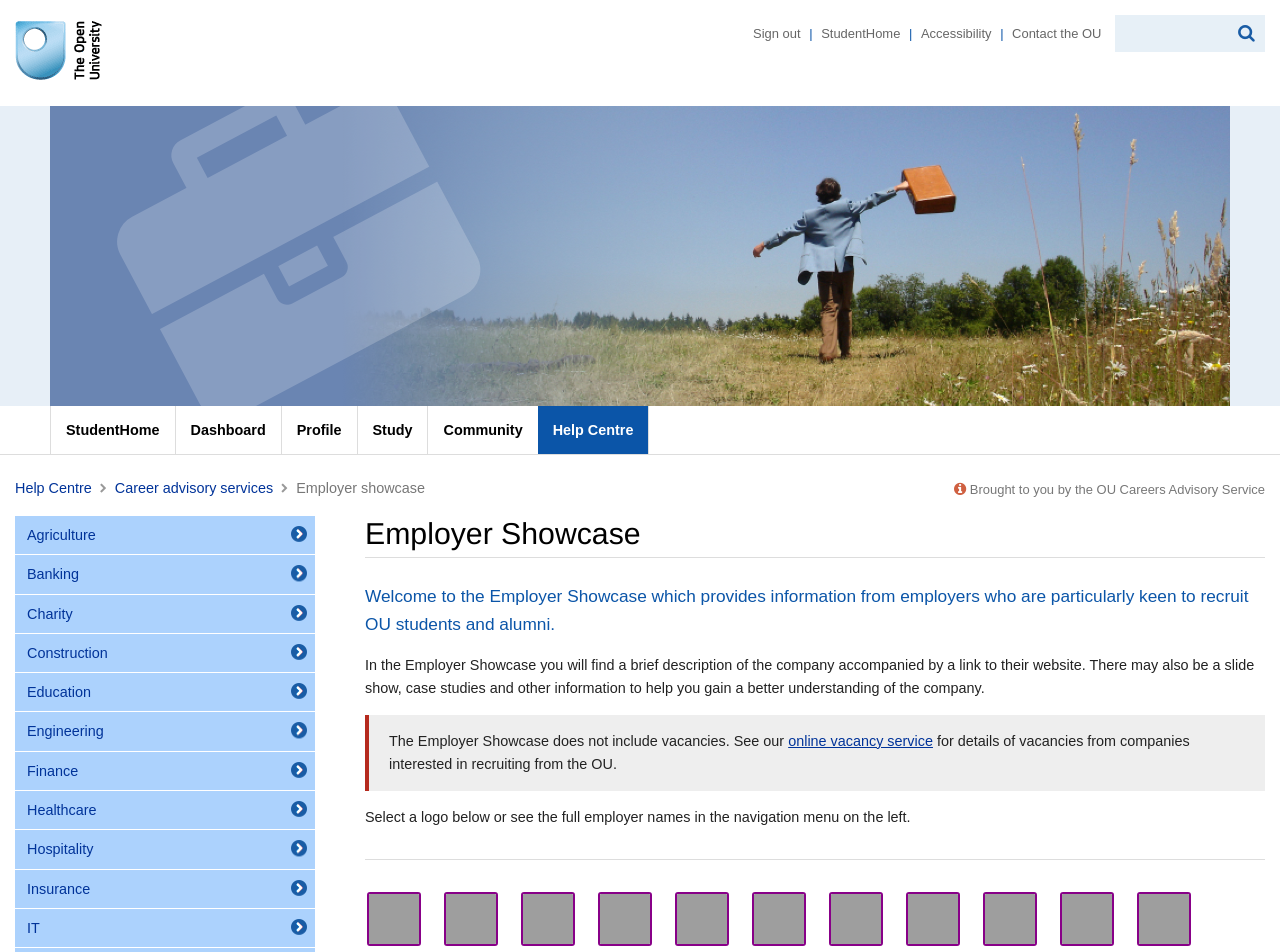
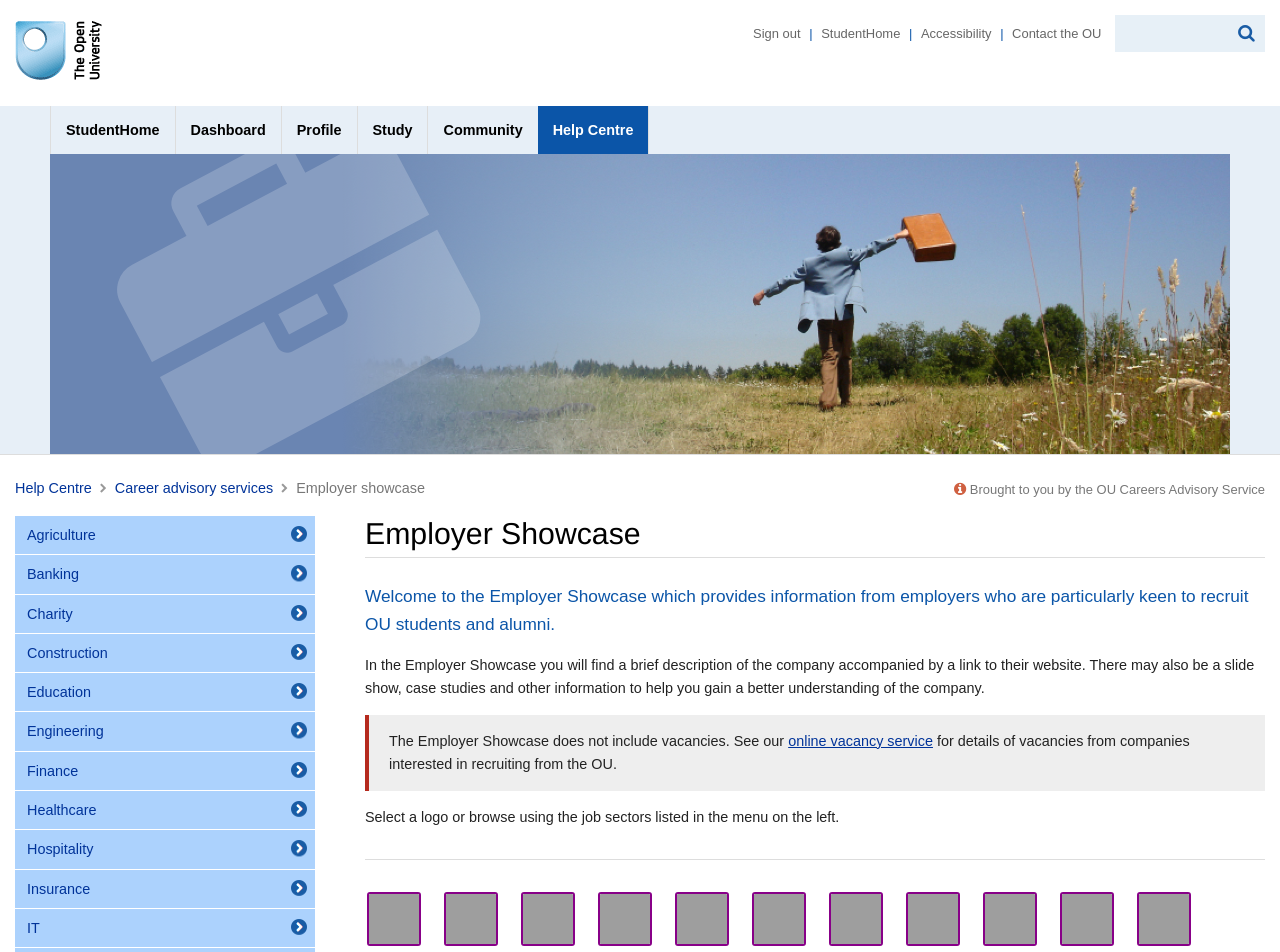
Before and after one commit to the-open-university/student-theme-framework, a Jekyll site: the page built from example-pages-careers-employers.html, in a window 1280 px wide, cut to the strip 0-952 px from the top of the page. Built offline with Jekyll 4.4.1, drawn with Linux system fonts in a browser that asks for light colours; nearby versions of some CDN libraries; grey boxes are pictures that could not be loaded.

Commit message:
Employers page edit

```diff
--- a/example-pages-careers-employers.html
+++ b/example-pages-careers-employers.html
@@ -9,8 +9,6 @@ ident: true
 
 <div id="ou-site-header">
 
-<div class="ou-creative"><img src="img/careers-employers-hero.png" alt="Employer showcase hero" class="ou-go3"></div>
-
 <ul class="ou-sections">
 <li class="ou-sh-home"><a href="#">StudentHome</a></li>
 <li class="ou-sh-dashboard"><a href="#">Dashboard</a></li>
@@ -19,6 +17,8 @@ ident: true
 <li class="ou-sh-community"><a href="#">Community</a></li>
 <li class="ou-sh-help"><a href="#" class="ou-selected">Help Centre</a></li>
 </ul>
+
+<div class="ou-creative"><img src="img/careers-employers-hero.png" alt="Employer showcase hero" class="ou-go3"></div>
 
 </div> <!-- end ou-site-header -->
 
@@ -56,7 +56,7 @@ ident: true
 <p>The Employer Showcase does not include vacancies. See our <a href="#">online vacancy service</a> for details of vacancies from companies interested in recruiting from the OU.</p>
 </div>
 
-<p>Select a logo below or see the full employer names in the navigation menu on the left.</p>
+<p>Select a logo or browse using the job sectors listed in the menu on the left.</p>
 
 <hr>
 
--- a/gui/forms.css
+++ b/gui/forms.css
@@ -155,7 +155,6 @@
 	border: 4px solid transparent;
 	margin-bottom: 15px;
 	position: relative;
-	border-color: #ffffff;
 	overflow: hidden;
 }
 
```
